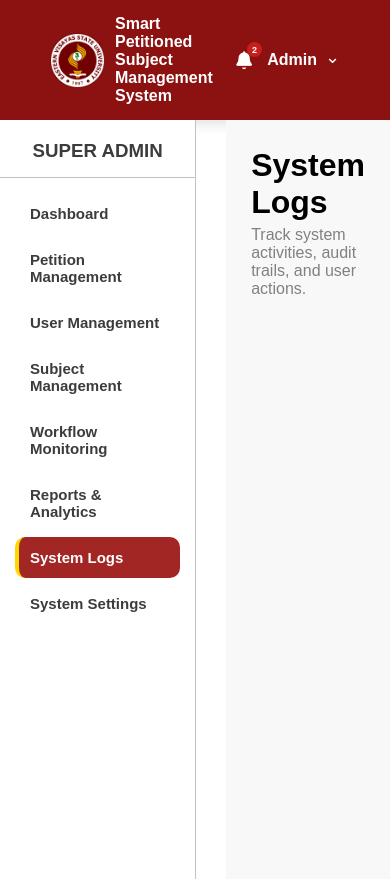
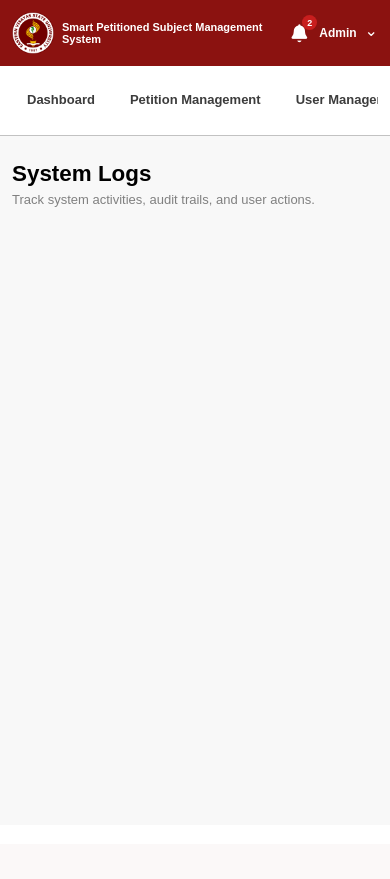
Before and after one commit to FoowsIsBack/Smart_Petitioned_Subject_Management_System_EVSU, a PHP site: page /superadmin/admin_logs.php in a window 390 px wide. After the commit the page ends 207 px from the top, so only its background shows below. Run offline with PHP 8.4, Linux system fonts and the light colour scheme; some libraries are stand-ins or nearby versions.

Commit message:
Enhance responsive design for superadmin dashboard with media queries for improved layout on smaller screens

```diff
--- a/assets/css/superadmin_dashboard.css
+++ b/assets/css/superadmin_dashboard.css
@@ -421,3 +421,250 @@ body{
 .card5 .card_icon{
     color: rgb(100, 80, 140);
 }
+
+@media (max-width: 900px){
+
+    .main2 header{
+        padding: 15px 25px;
+    }
+
+    .main_content{
+        flex-direction: column;
+    }
+
+    .sidebar{
+        width: 100%;
+        min-height: auto;
+        border-right: none;
+        border-bottom: 1px solid rgb(194, 194, 194);
+        padding: 15px;
+    }
+
+    .sidebar_header{
+        display: none;
+    }
+
+    .sidebar_nav{
+        display: flex;
+        flex-direction: row;
+        flex-wrap: nowrap;
+        align-items: center;
+        gap: 5px;
+        width: 100%;
+        overflow-x: auto;
+        overflow-y: hidden;
+        white-space: nowrap;
+        padding-bottom: 5px;
+        scrollbar-width: thin;
+    }
+
+    .sidebar_nav button{
+        flex: 0 0 auto;
+        width: auto;
+        min-width: max-content;
+        height: 42px;
+        padding: 0 15px;
+        white-space: nowrap;
+        display: flex;
+        align-items: center;
+        justify-content: center;
+    }
+
+    .content{
+        margin-left: 0;
+        width: 100%;
+        padding: 20px;
+    }
+
+    .dashboard_cards{
+        gap: 20px;
+    }
+
+    .card1, .card2, .card3, .card4, .card5 {
+        width: calc(50% - 10px);
+    }
+
+}
+
+@media (max-width: 700px){
+
+    .main2 header{
+        padding: 12px 15px;
+    }
+
+    .brand p{
+        font-size: 13px;
+    }
+
+    .brand img{
+        width: 45px;
+    }
+
+    .student_profile{
+        gap: 5px;
+    }
+
+    .student_container p{
+        font-size: 13px;
+    }
+
+    .main_content{
+        flex-direction: column;
+    }
+
+    .sidebar{
+        width: 100%;
+        min-height: auto;
+        border-right: none;
+        border-bottom: 1px solid rgb(194, 194, 194);
+        padding: 15px;
+    }
+
+    .sidebar_header{
+        display: none;
+    }
+
+    .sidebar_nav{
+        display: flex;
+        flex-direction: row;
+        flex-wrap: nowrap;
+        align-items: center;
+        gap: 5px;
+        width: 100%;
+        overflow-x: auto;
+        overflow-y: hidden;
+        white-space: nowrap;
+        padding-bottom: 5px;
+        scrollbar-width: thin;
+    }
+
+    .sidebar_nav button{
+        flex: 0 0 auto;
+        width: auto;
+        min-width: max-content;
+        height: 42px;
+        padding: 0 15px;
+        white-space: nowrap;
+        display: flex;
+        align-items: center;
+        justify-content: center;
+        font-size: 15px;
+    }
+
+    .sidebar_nav button.dashboard{
+        border-left: 4px solid gold;
+        background-color: rgb(162, 38, 36);
+        color: white;
+        box-sizing: border-box;
+        text-indent: -4px;
+    }
+
+    .content{
+        margin-left: 0;
+        width: 100%;
+        padding: 20px 15px;
+    }
+
+    .admin_welcome{
+        margin-top: 10px;
+    }
+
+    .admin_welcome h3{
+        font-size: 1.6rem;
+    }
+
+    .dashboard_cards{
+        flex-wrap: wrap;
+        gap: 15px;
+    }
+
+    .card1, .card2, .card3, .card4, .card5 {
+        width: calc(50% - 8px);
+    }
+
+}
+
+@media (max-width: 480px){
+
+    .main2 header{
+        padding: 12px;
+    }
+
+    .brand p{
+        font-size: 11px;
+        margin-left: 8px;
+    }
+
+    .brand img{
+        width: 42px;
+    }
+
+    .student_container p{
+        font-size: 12px;
+    }
+
+    .dropdown_arrow{
+        font-size: 16px;
+    }
+
+    .notification_dropdown{
+        position: fixed;
+        top: 70px;
+        right: 10px;
+        width: calc(100vw - 20px);
+    }
+
+    .profile_dropdown{
+        position: fixed;
+        top: 70px;
+        right: 10px;
+        width: calc(100vw - 20px);
+    }
+
+    .sidebar{
+        padding: 12px;
+    }
+
+    .sidebar_nav{
+        gap: 5px;
+        padding-bottom: 3px;
+    }
+
+    .sidebar_nav button{
+        height: 42px;
+        min-height: 42px;
+        padding: 0 15px;
+        font-size: 13px;
+    }
+
+    .content{
+        padding: 15px 12px;
+    }
+
+    .admin_welcome h3{
+        font-size: 1.4rem;
+    }
+
+    .admin_welcome p{
+        font-size: 13px;
+    }
+
+    .dashboard_cards{
+        flex-direction: column;
+        gap: 15px;
+    }
+
+    .card1, .card2, .card3, .card4, .card5{
+        width: 100%;
+    }
+
+    .card1 h3, .card2 h3, .card3 h3, .card4 h3, .card5 h3{
+        font-size: 24px;
+    }
+
+    .card_icon{
+        width: 45px;
+        height: 45px;
+    }
+
+}
```
